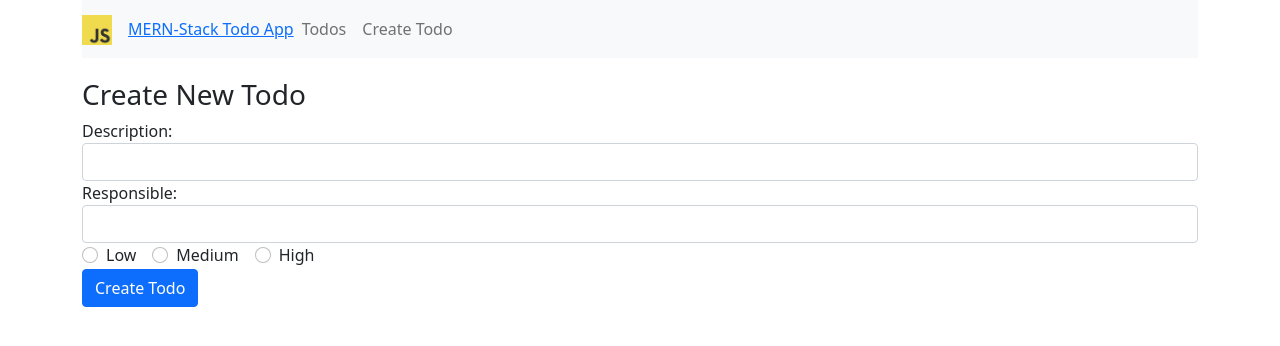
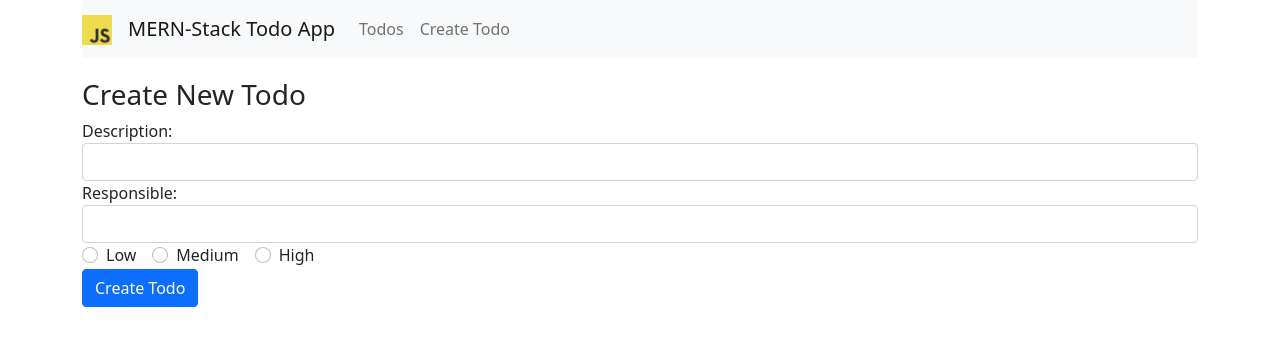
Before and after one commit to mia-donna/mern-to-do-app, a React (Create React App) app: page /create in a window 1280 px wide. Shown: the top 346 px of the page. Built offline with nearby package versions, Linux system fonts and the light colour scheme.

Commit message:
fixed bug

```diff
--- a/src/App.js
+++ b/src/App.js
@@ -18,7 +18,7 @@ class App extends Component {
           <a className="navbar-brand" href="https://codingthesmartway.com" target="_blank">
             <img src={logo} width="30" height="30" alt="CodingTheSmartWay.com" />
           </a>
-          <Link to="/" ClassName="navbar-brand"> MERN-Stack Todo App</Link>
+          <Link to="/" className="navbar-brand"> MERN-Stack Todo App</Link>
           <div className="collapse navbar-collapse">
             <ul className="navbar-nav mr-auto">
               <li className="navbar-item">
```
